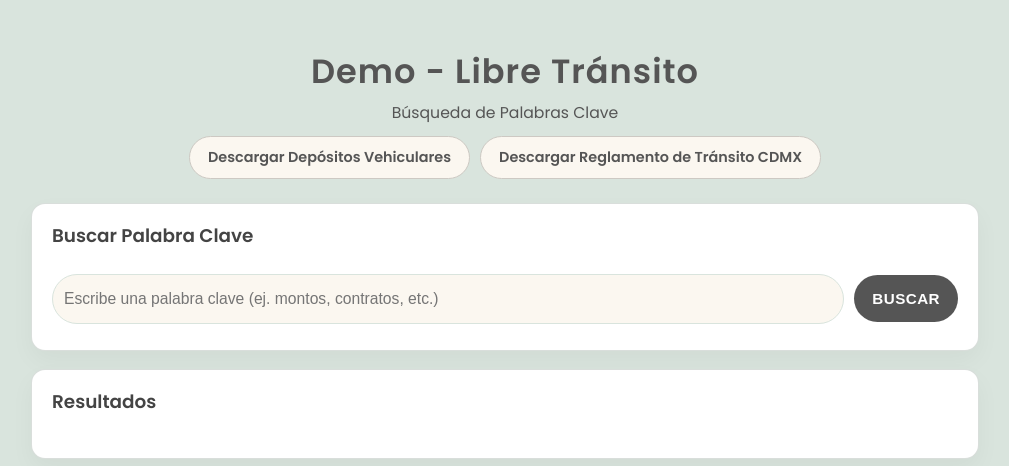
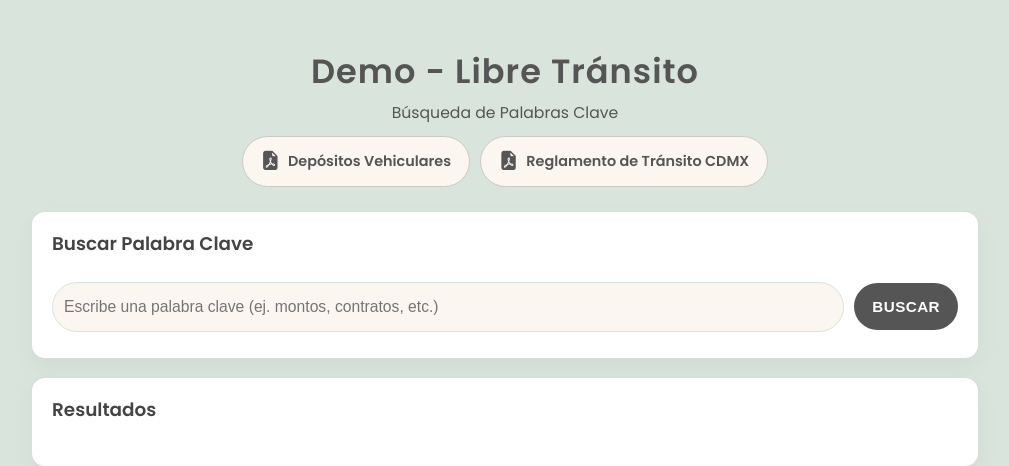
Before and after one commit to bcobba/keyword, a Flask app: page / in a window 1280 px wide. Shown: the top 466 px of the page, without its empty margins (135-1144 px from the left). Run offline with Flask 3, Linux system fonts and the light colour scheme.

Commit message:
pdf icon

```diff
--- a/static/style.css
+++ b/static/style.css
@@ -271,3 +271,23 @@ mark {
 .pdf-btn:active {
   transform: translateY(0);
 }
+
+.pdf-btn {
+  display: inline-flex;
+  align-items: center;
+  gap: 8px;
+  font-weight: 600;
+}
+
+.pdf-icon {
+  font-size: 1.2rem;
+  color: #b91c1c; /* deep red for PDF */
+}
+
+.pdf-icon {
+  color: #555555;
+}
+
+.pdf-btn:hover .pdf-icon {
+  color: #9c1414;
+}
--- a/templates/index.html
+++ b/templates/index.html
@@ -6,6 +6,7 @@
   <meta name="viewport" content="width=device-width, initial-scale=1" />
 
   <link rel="stylesheet" href="{{ url_for('static', filename='style.css') }}">
+  <link rel="stylesheet" href="https://cdn.jsdelivr.net/npm/bootstrap-icons@1.11.1/font/bootstrap-icons.css">
 </head>
 <body>
   <div class="page-wrapper">
@@ -17,13 +18,15 @@
       <a class="pdf-btn"
         href="{{ url_for('download_file', filename='Depositos-Vehiculares.pdf') }}"
         download>
-        Descargar Depósitos Vehiculares
+        <i class="bi bi-file-earmark-pdf-fill pdf-icon"></i>
+        Depósitos Vehiculares
       </a>
 
       <a class="pdf-btn"
         href="{{ url_for('download_file', filename='reglamento-de-transito-cdmx.pdf') }}"
         download>
-        Descargar Reglamento de Tránsito CDMX
+        <i class="bi bi-file-earmark-pdf-fill pdf-icon"></i>
+        Reglamento de Tránsito CDMX
       </a>
     </div>
   </header>
```
